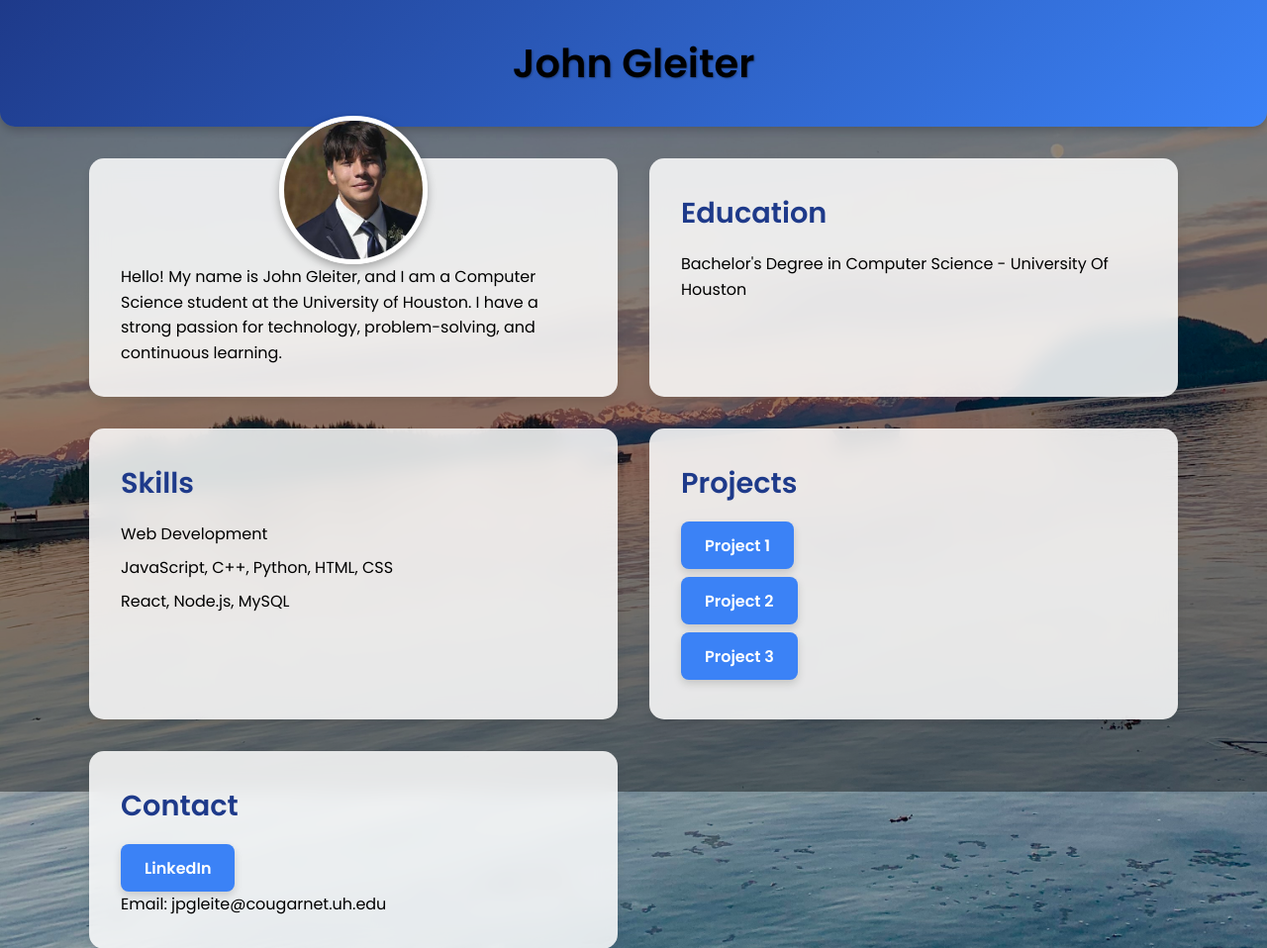
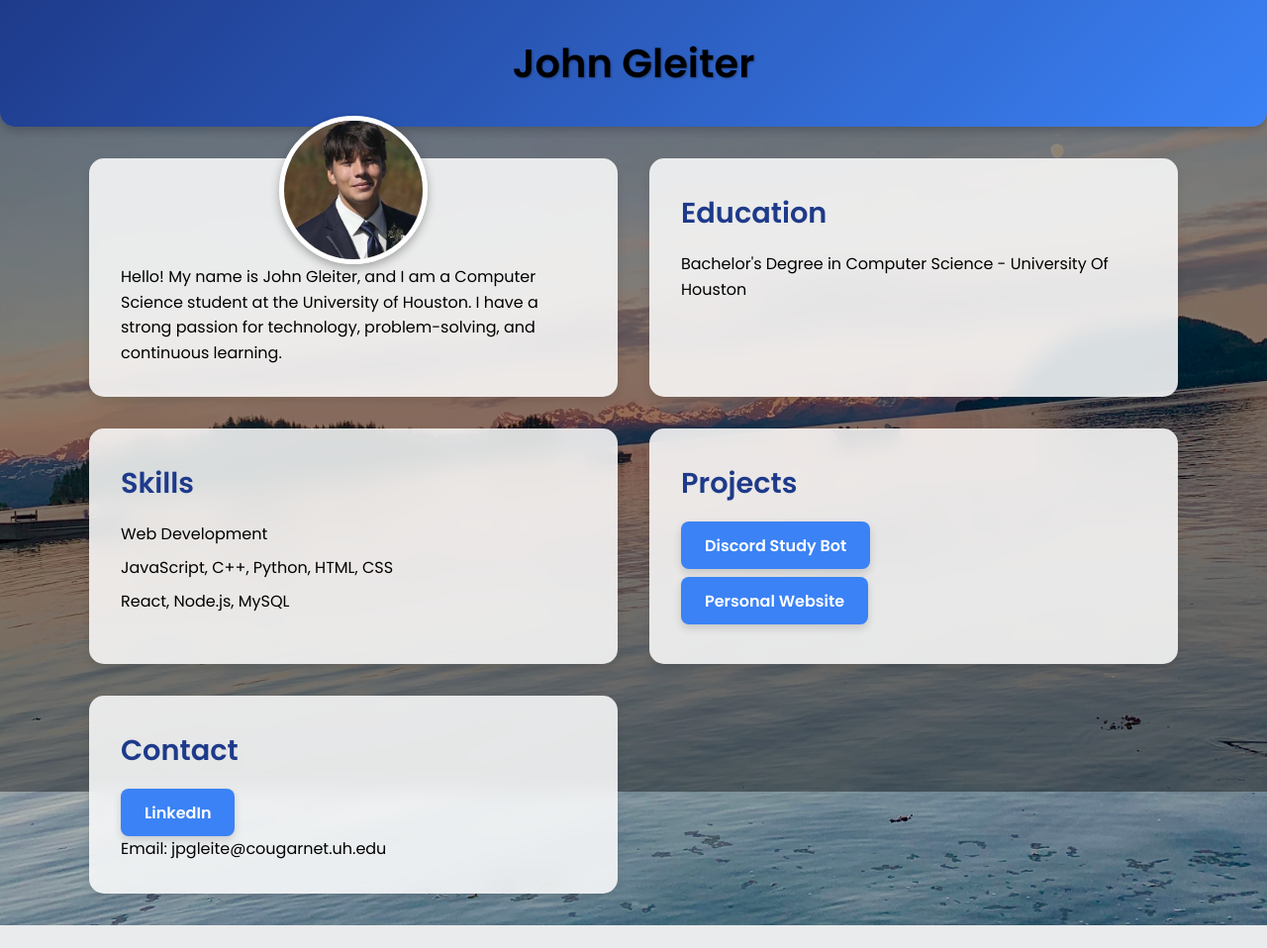
Before and after one commit to johnpaul123Z/jresume, a Flask app: page / in a window 1280 px wide. Shown: the top 958 px of the page at 99% size. After the commit the page ends 935 px from the top, so only its background shows below. Run offline with Flask 2, Linux system fonts and the light colour scheme.

Commit message:
Update home.html

```diff
--- a/templates/home.html
+++ b/templates/home.html
@@ -203,9 +203,9 @@
     <section class="section">
       <h2>Projects</h2>
       <ul>
-        <li><a class="btn" href="#">Project 1</a></li>
-        <li><a class="btn" href="#">Project 2</a></li>
-        <li><a class="btn" href="#">Project 3</a></li>
+        <li><a class="btn" href="https://github.com/johnpaul123Z/jresume">Discord Study Bot</a></li>
+        <li><a class="btn" href="#">Personal Website</a></li>
+
       </ul>
     </section>
 
```
